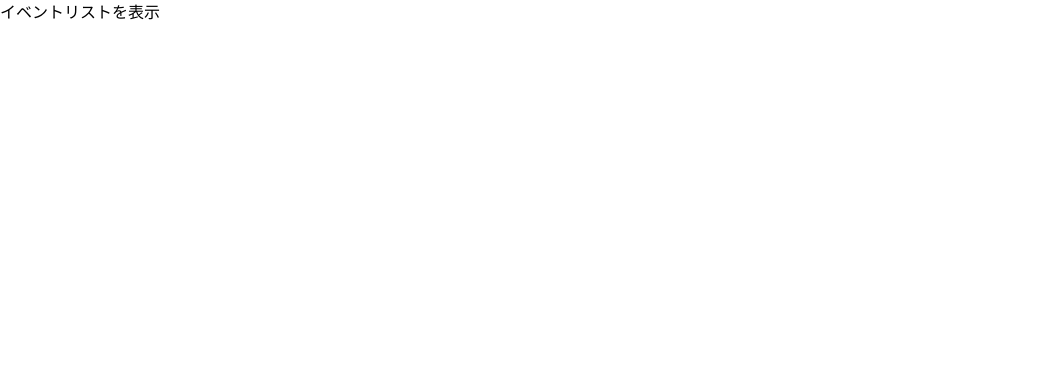
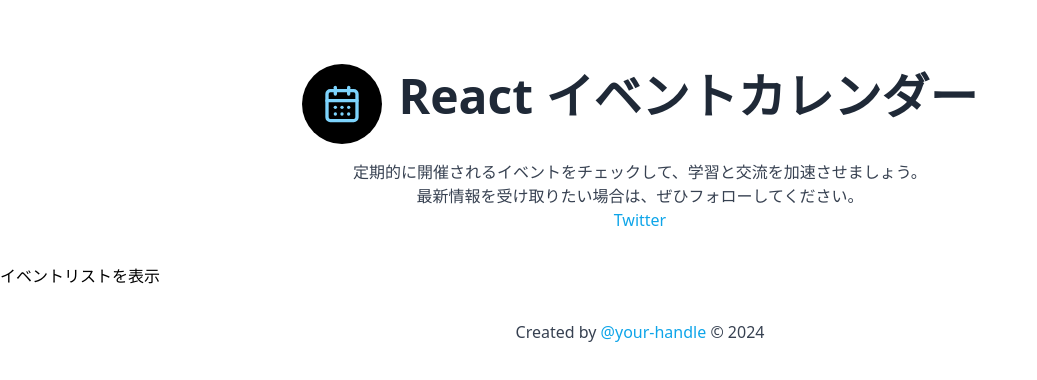
Before and after one commit to b13o/event-listing-app, a React (Vite) app: page /events in a window 1280 px wide. Shown: the top 380 px of the page, without its empty margins (0-1037 px from the left). Built offline with nearby package versions, Linux system fonts and the light colour scheme.

Commit message:
サイトレイアウトの実装

```diff
--- a/package.json
+++ b/package.json
@@ -10,6 +10,7 @@
     "preview": "vite preview"
   },
   "dependencies": {
+    "lucide-react": "^0.460.0",
     "react": "^18.3.1",
     "react-dom": "^18.3.1",
     "react-router-dom": "^6.28.0"
--- a/src/App.tsx
+++ b/src/App.tsx
@@ -1,15 +1,19 @@
 import { BrowserRouter, Routes, Route, Navigate } from "react-router-dom";
+import Layout from "./components/Layout";
 
 export default function App() {
   return (
     <BrowserRouter>
       <Routes>
         <Route index element={<Navigate to="/events" />} />
-        <Route path="events" element={<p>イベントリストを表示</p>} />
-        {/* 動的な値に応じたURL */}
-        <Route path="events/:id" element={<p>イベント詳細を表示</p>} />
-        <Route path="events/:id/apply" element={<p>イベントに申し込む</p>} />
-        <Route path="events/:id/confirm" element={<p>申し込み完了です</p>} />
+        {/* ネストしたルート */}
+        <Route path="events" element={<Layout />}>
+          <Route index element={<p>イベントリストを表示</p>} />
+          {/* 動的な値に応じたURL */}
+          <Route path=":id" element={<p>イベント詳細を表示</p>} />
+          <Route path=":id/apply" element={<p>イベントに申し込む</p>} />
+          <Route path=":id/confirm" element={<p>申し込み完了です</p>} />
+        </Route>
         {/* 存在しないURLの処理 */}
         <Route path="*" element={<p>404 not found</p>} />
       </Routes>
--- /dev/null
+++ b/src/components/Card.tsx
@@ -0,0 +1,22 @@
+import React from "react";
+
+type CardProps = {
+  children: React.ReactNode;
+  hoverShadow?: boolean;
+};
+
+const Card = (props: CardProps) => {
+  const hoverStyle = props.hoverShadow
+    ? "hover:shadow-lg transition-shadow duration-300"
+    : "";
+
+  return (
+    <div
+      className={`rounded-xl border w-full p-6 space-y-8 bg-gradient-to-br from-slate-50 to-sky-100 border-sky-500 ${hoverStyle}`}
+    >
+      {props.children}
+    </div>
+  );
+};
+
+export default Card;
--- /dev/null
+++ b/src/components/Layout.tsx
@@ -0,0 +1,51 @@
+import { CalendarDays } from "lucide-react";
+import { Outlet } from "react-router-dom";
+
+const TWITTER_URL = "#";
+const GITHUB_URL = "#";
+const HANDLE_NAME = "your-handle";
+
+const Layout = () => {
+  return (
+    <>
+      <div className="container mx-auto py-16 space-y-8 min-h-screen">
+        {/* Header */}
+        <header className="text-center space-y-4">
+          <div className="flex items-center justify-center space-x-4">
+            <span className="inline-flex items-center justify-center bg-black h-20 w-20 rounded-full">
+              <CalendarDays size={40} className="text-sky-300" />
+            </span>
+            <h1 className="text-5xl font-bold mb-4 text-gray-800 dark:text-gray-100">
+              React イベントカレンダー
+            </h1>
+          </div>
+          <p className="text-base text-gray-700">
+            定期的に開催されるイベントをチェックして、学習と交流を加速させましょう。
+            <br />
+            最新情報を受け取りたい場合は、ぜひフォローしてください。
+          </p>
+
+          <a href={TWITTER_URL} className="text-sky-500 hover:underline">
+            Twitter
+          </a>
+        </header>
+
+        {/* Page Content */}
+        <Outlet />
+
+        {/* Footer */}
+        <footer className="text-center ">
+          <p className="text-gray-700">
+            Created by{" "}
+            <a className="text-sky-500" href={GITHUB_URL}>
+              @{HANDLE_NAME}
+            </a>{" "}
+            &copy; 2024
+          </p>
+        </footer>
+      </div>
+    </>
+  );
+};
+
+export default Layout;
```
Also changed, not shown: 1 other file (tests, documents, lock files or other folders).
